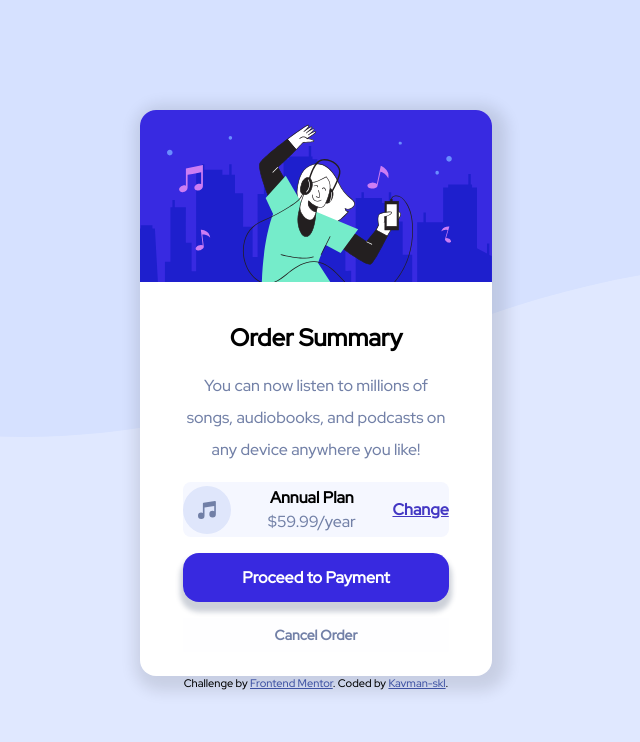
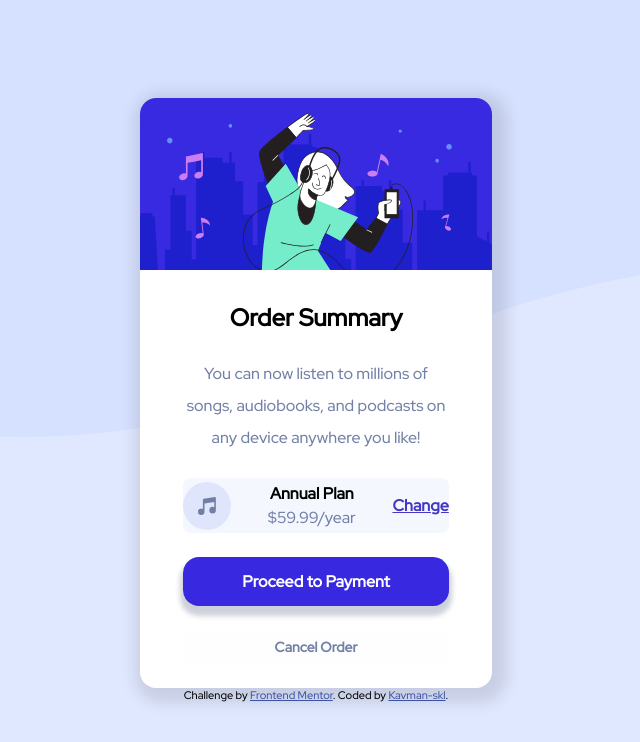
Before and after one commit to Kavman-skl/order-summary-component-main, a plain HTML site: page index.html in a window 1280 px wide. Shown: the whole page, without its empty margins (324-964 px from the left). Drawn offline with Linux system fonts and the light colour scheme.

Commit message:
Update style.css

```diff
--- a/style.css
+++ b/style.css
@@ -40,11 +40,11 @@ body {
 }
 
 .para{
-    padding:2.5rem 2.7rem 1.5rem 2.7rem;
+    padding:2.0rem 2.7rem 1.5rem 2.7rem;
     text-align: center;
     line-height:2rem;
     display: grid;
-    gap: 1rem;
+    gap: 1.5rem;
 }
 
 .para__head {
```
